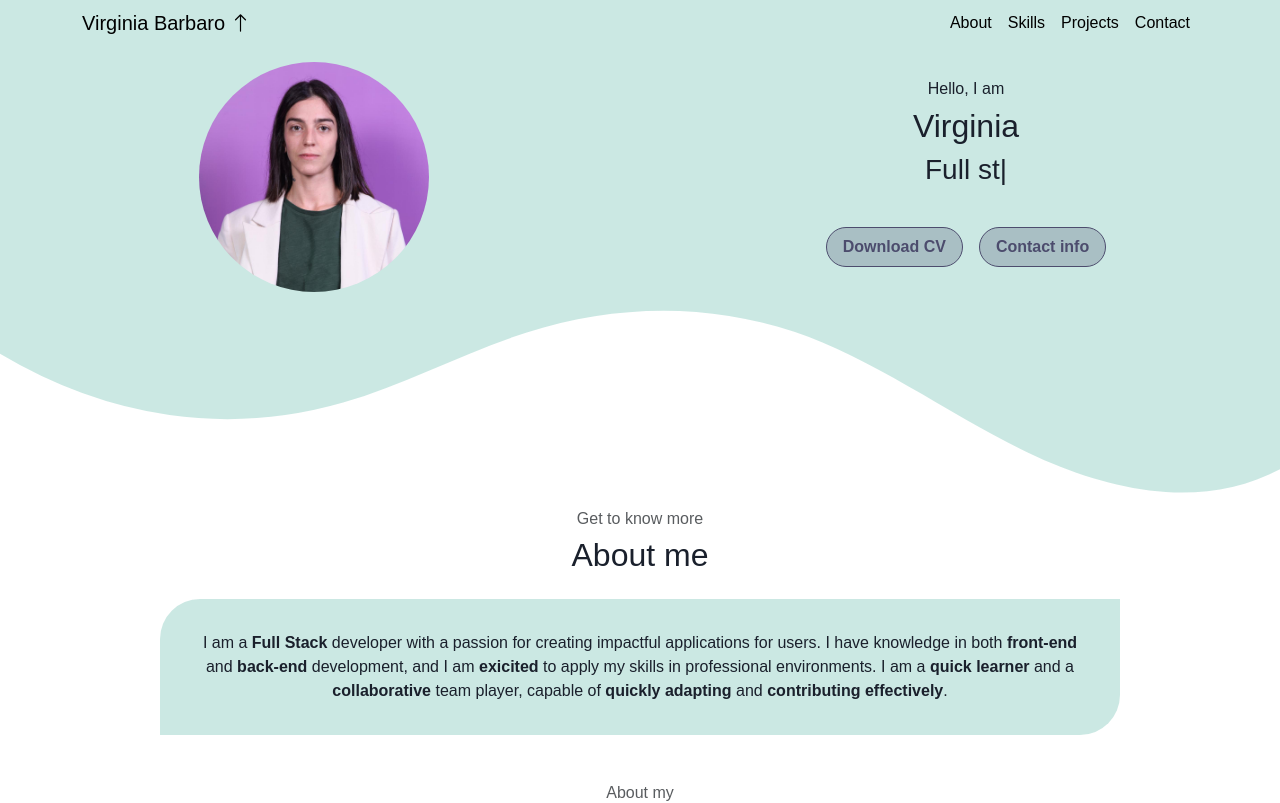
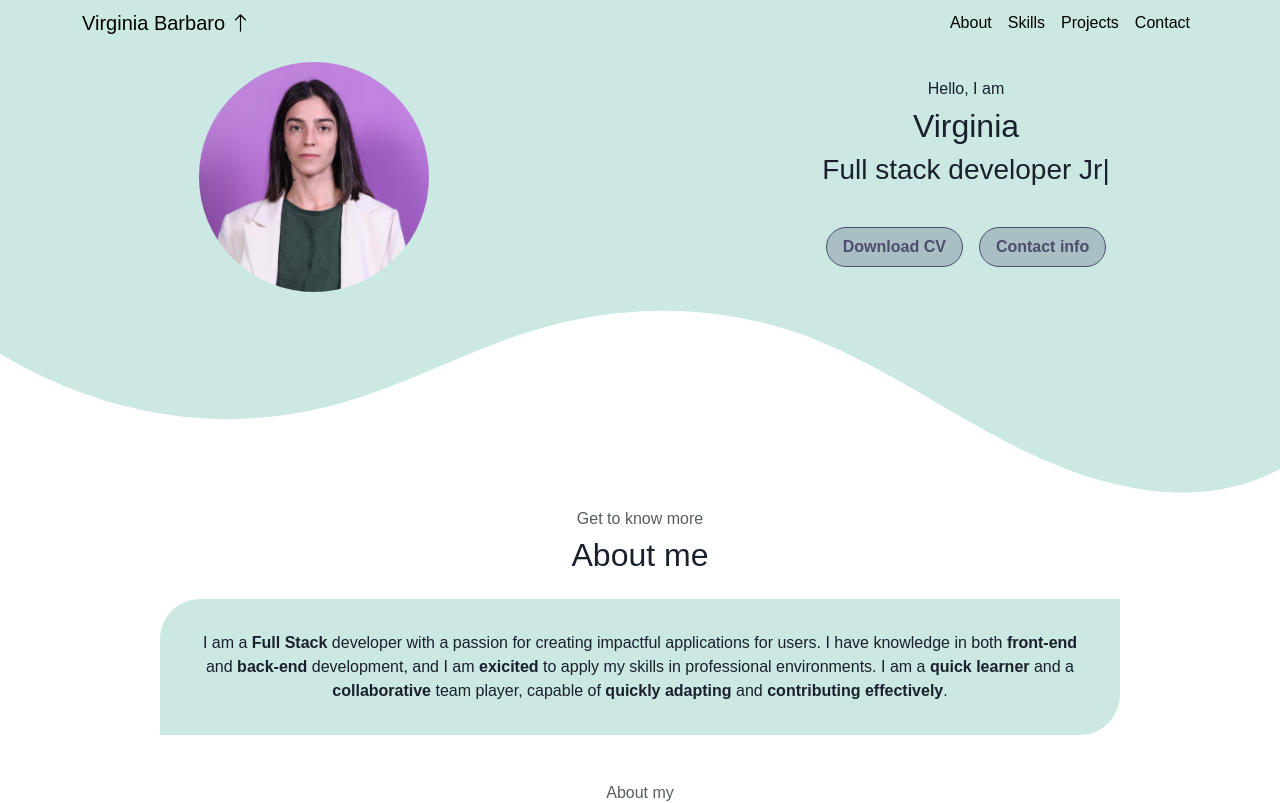
Before and after one commit to VirginiaBarbaro/portfolio-web, a React (Vite) app: page / in a window 1280 px wide. Shown: the top 803 px of the page. Built offline with nearby package versions, Linux system fonts and the light colour scheme.

Commit message:
Modified subtitle

```diff
--- a/src/pages/Home.jsx
+++ b/src/pages/Home.jsx
@@ -26,7 +26,7 @@ function Home() {
 
   useEffect(() => {
     const typed = new Typed(subtitle.current, {
-      strings: ["Full stack developer"],
+      strings: ["Full stack developer Jr"],
       typeSpeed: 50,
       loop: true,
     });
```
